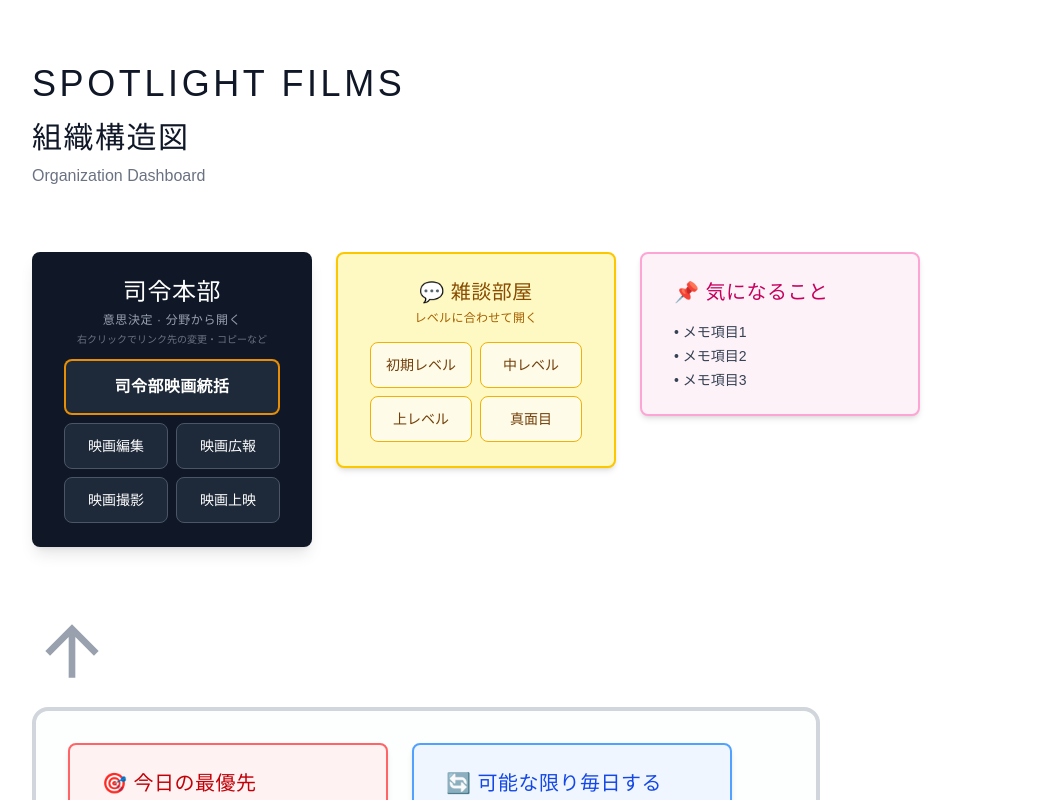
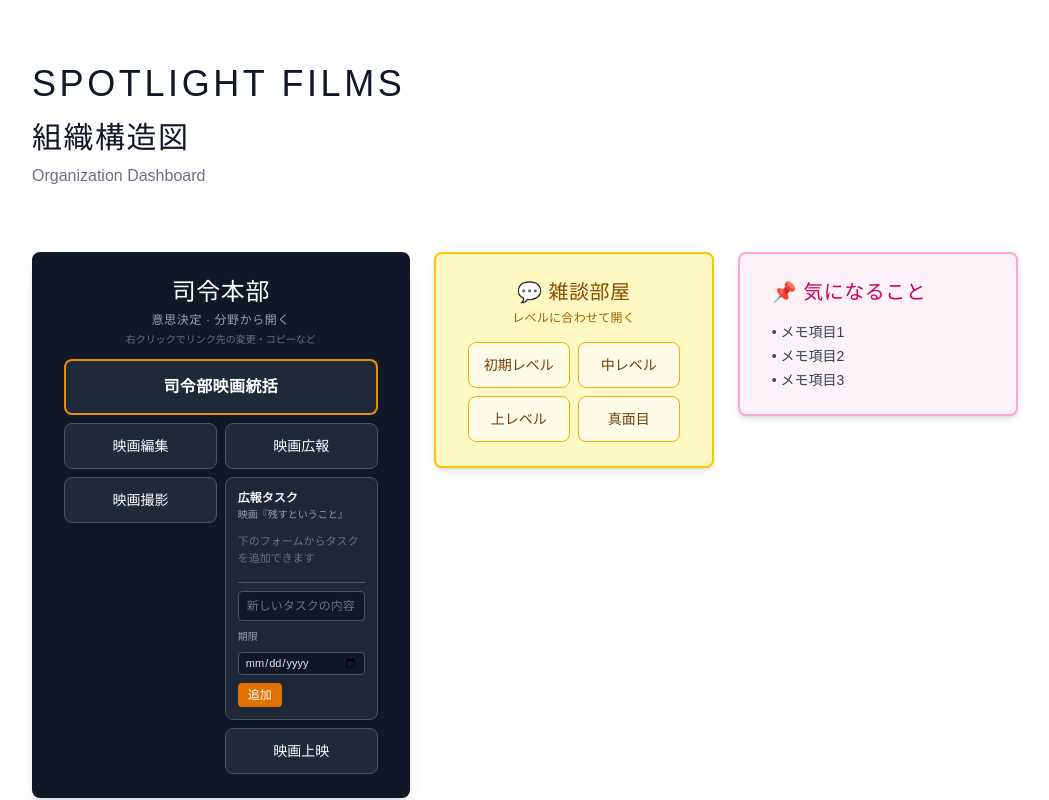
Before and after one commit to spotlight2016red-cmyk/matome-app, a Next.js app: page / in a window 1280 px wide. Shown: the top 800 px of the page, without its empty margins (32-1081 px from the left). Built offline with nearby package versions, Linux system fonts and the light colour scheme.

Commit message:
refactor: move 広報タスク under 司令本部 映画広報; drop from KAIRŌ
Made-with: Cursor

```diff
--- a/app/components/OrganizationChart.tsx
+++ b/app/components/OrganizationChart.tsx
@@ -23,7 +23,7 @@ const defaultMemoItems = ["メモ項目1", "メモ項目2", "メモ項目3"];
 
 type PriorityTaskItem = { task: string; time: string; done: boolean };
 
-/** KAIRŌ「残すということ」広報枠の下のタスク */
+/** 司令本部「映画広報」下 — 映画『残すということ』用タスク */
 type KohoTaskItem = { id: string; content: string; due: string; done: boolean };
 
 const KAIRO_KOHO_TASKS_STORAGE_KEY = "kairoNokotoniKohoTasks";
@@ -389,7 +389,7 @@ export function OrganizationChart() {
         {/* 最上部：司令本部、雑談部屋、気になること枠 */}
         <div className="flex flex-wrap gap-6 items-start w-full">
           {/* 司令本部（映画統括＋分野別4リンク） */}
-          <div className="bg-gray-900 text-white px-8 py-6 rounded-lg shadow-lg min-w-[280px] max-w-md">
+          <div className="bg-gray-900 text-white px-8 py-6 rounded-lg shadow-lg min-w-[280px] max-w-xl">
             <div className="text-2xl mb-1 tracking-wide text-center">司令本部</div>
             <p className="text-xs text-gray-400 text-center mb-1 tracking-wider">
               意思決定 · 分野から開く
@@ -414,26 +414,178 @@ export function OrganizationChart() {
               >
                 {shireibuTopLink.label}
               </a>
-              <div className="grid grid-cols-2 gap-2">
-                {shireibuLinks.map(({ label }) => (
+              <div className="flex gap-2 items-start">
+                <div className="flex min-w-0 flex-1 flex-col gap-2">
                   <a
-                    key={label}
-                    href={shireibuHref(label)}
+                    href={shireibuHref("映画編集")}
                     target="_blank"
                     rel="noopener noreferrer"
                     onContextMenu={(e) => {
                       e.preventDefault();
                       setShireibuLinkMenu({
-                        label,
+                        label: "映画編集",
                         x: e.clientX,
                         y: e.clientY,
                       });
                     }}
                     className="flex items-center justify-center text-center text-sm font-medium text-white bg-gray-800 border border-gray-600 rounded-lg px-3 py-3 hover:bg-gray-700 transition-colors"
                   >
-                    {label}
+                    映画編集
                   </a>
-                ))}
+                  <a
+                    href={shireibuHref("映画撮影")}
+                    target="_blank"
+                    rel="noopener noreferrer"
+                    onContextMenu={(e) => {
+                      e.preventDefault();
+                      setShireibuLinkMenu({
+                        label: "映画撮影",
+                        x: e.clientX,
+                        y: e.clientY,
+                      });
+                    }}
+                    className="flex items-center justify-center text-center text-sm font-medium text-white bg-gray-800 border border-gray-600 rounded-lg px-3 py-3 hover:bg-gray-700 transition-colors"
+                  >
+                    映画撮影
+                  </a>
+                </div>
+                <div className="flex min-w-0 flex-1 flex-col gap-2">
+                  <a
+                    href={shireibuHref("映画広報")}
+                    target="_blank"
+                    rel="noopener noreferrer"
+                    onContextMenu={(e) => {
+                      e.preventDefault();
+                      setShireibuLinkMenu({
+                        label: "映画広報",
+                        x: e.clientX,
+                        y: e.clientY,
+                      });
+                    }}
+                    className="flex items-center justify-center text-center text-sm font-medium text-white bg-gray-800 border border-gray-600 rounded-lg px-3 py-3 hover:bg-gray-700 transition-colors"
+                  >
+                    映画広報
+                  </a>
+                  <div
+                    className="rounded-lg border border-gray-600 bg-gray-800/95 p-3 shadow-sm text-left"
+                    onClick={(e) => e.stopPropagation()}
+                  >
+                    <div className="text-xs font-semibold text-gray-100 mb-2">
+                      広報タスク
+                      <span className="block text-[10px] font-normal text-gray-400 mt-0.5">
+                        映画『残すということ』
+                      </span>
+                    </div>
+                    <div className="space-y-2 max-h-64 overflow-y-auto">
+                      {kohoTasks.length === 0 && (
+                        <p className="text-[11px] text-gray-500 py-1">
+                          下のフォームからタスクを追加できます
+                        </p>
+                      )}
+                      {kohoTasks.map((t) => (
+                        <div
+                          key={t.id}
+                          className={`rounded border border-gray-600 bg-gray-900/60 p-2 space-y-1.5 ${t.done ? "opacity-75" : ""}`}
+                        >
+                          <div className="flex items-start gap-2">
+                            <label className="flex flex-col items-center gap-0.5 shrink-0 pt-0.5 cursor-pointer">
+                              <input
+                                type="checkbox"
+                                checked={t.done}
+                                onChange={() =>
+                                  handleUpdateKohoTask(t.id, {
+                                    done: !t.done,
+                                  })
+                                }
+                                className="size-3.5 rounded border-gray-500 bg-gray-900"
+                                aria-label="完了"
+                              />
+                              <span className="text-[9px] text-gray-400 leading-none">
+                                済
+                              </span>
+                            </label>
+                            <input
+                              type="text"
+                              value={t.content}
+                              onChange={(e) =>
+                                handleUpdateKohoTask(t.id, {
+                                  content: e.target.value,
+                                })
+                              }
+                              className={`flex-1 min-w-0 text-xs rounded px-1.5 py-0.5 border border-gray-600 bg-gray-900 text-gray-100 focus:border-blue-400 focus:outline-none ${t.done ? "line-through text-gray-500" : ""}`}
+                              placeholder="内容"
+                            />
+                            <button
+                              type="button"
+                              onClick={() => handleDeleteKohoTask(t.id)}
+                              className="shrink-0 text-red-400 hover:text-red-300 text-base leading-none px-0.5"
+                              aria-label="削除"
+                            >
+                              ×
+                            </button>
+                          </div>
+                          <div className="space-y-0.5">
+                            <span className="text-[10px] text-gray-400">期限</span>
+                            <input
+                              type="date"
+                              value={t.due}
+                              onChange={(e) =>
+                                handleUpdateKohoTask(t.id, {
+                                  due: e.target.value,
+                                })
+                              }
+                              className="w-full text-[11px] rounded px-1.5 py-0.5 border border-gray-600 bg-gray-900 text-gray-200"
+                            />
+                          </div>
+                        </div>
+                      ))}
+                    </div>
+                    <div className="mt-3 pt-2 border-t border-gray-600 space-y-2">
+                      <input
+                        type="text"
+                        value={newKohoContent}
+                        onChange={(e) => setNewKohoContent(e.target.value)}
+                        onKeyDown={(e) => {
+                          if (e.key === "Enter") handleAddKohoTask();
+                        }}
+                        placeholder="新しいタスクの内容"
+                        className="w-full text-xs rounded px-2 py-1.5 border border-gray-600 bg-gray-900 text-gray-100 placeholder:text-gray-500"
+                      />
+                      <div className="flex flex-wrap items-center gap-2">
+                        <span className="text-[10px] text-gray-400 shrink-0">期限</span>
+                        <input
+                          type="date"
+                          value={newKohoDue}
+                          onChange={(e) => setNewKohoDue(e.target.value)}
+                          className="flex-1 min-w-[7rem] text-[11px] rounded px-1.5 py-0.5 border border-gray-600 bg-gray-900 text-gray-200"
+                        />
+                        <button
+                          type="button"
+                          onClick={handleAddKohoTask}
+                          className="shrink-0 text-xs bg-amber-600 text-white px-2.5 py-1 rounded hover:bg-amber-500"
+                        >
+                          追加
+                        </button>
+                      </div>
+                    </div>
+                  </div>
+                  <a
+                    href={shireibuHref("映画上映")}
+                    target="_blank"
+                    rel="noopener noreferrer"
+                    onContextMenu={(e) => {
+                      e.preventDefault();
+                      setShireibuLinkMenu({
+                        label: "映画上映",
+                        x: e.clientX,
+                        y: e.clientY,
+                      });
+                    }}
+                    className="flex items-center justify-center text-center text-sm font-medium text-white bg-gray-800 border border-gray-600 rounded-lg px-3 py-3 hover:bg-gray-700 transition-colors"
+                  >
+                    映画上映
+                  </a>
+                </div>
               </div>
             </div>
           </div>
@@ -989,12 +1141,12 @@ export function OrganizationChart() {
                     {/* 3つの要素（横並び）— 映画『残すということ』 */}
                     <div className="flex flex-col md:flex-row gap-6 mt-8 items-stretch">
                       {/* 広報 */}
-                      <div className="w-64 shrink-0 flex flex-col gap-3">
+                      <div className="w-56 shrink-0">
                         <a
                           href="https://chatgpt.com/share/69d1a685-708c-83a7-8df5-895b36ce7ad7"
                           target="_blank"
                           rel="noopener noreferrer"
-                          className="block bg-white border-2 border-gray-200 px-6 py-6 rounded-lg shadow-sm hover:shadow-md transition-shadow cursor-pointer"
+                          className="block bg-white border-2 border-gray-200 px-6 py-6 rounded-lg shadow-sm hover:shadow-md transition-shadow h-full cursor-pointer"
                         >
                           <div className="text-center">
                             <div className="text-lg mb-3 text-gray-900 tracking-wide">広報</div>
@@ -1006,109 +1158,6 @@ export function OrganizationChart() {
                             </div>
                           </div>
                         </a>
-                        <div
-                          className="rounded-lg border border-gray-200 bg-white p-3 shadow-sm text-left"
-                          onClick={(e) => e.stopPropagation()}
-                        >
-                          <div className="text-xs font-semibold text-gray-800 mb-2">
-                            広報タスク
-                            <span className="block text-[10px] font-normal text-gray-500 mt-0.5">
-                              映画『残すということ』
-                            </span>
-                          </div>
-                          <div className="space-y-2 max-h-64 overflow-y-auto">
-                            {kohoTasks.length === 0 && (
-                              <p className="text-[11px] text-gray-400 py-1">
-                                下のフォームからタスクを追加できます
-                              </p>
-                            )}
-                            {kohoTasks.map((t) => (
-                              <div
-                                key={t.id}
-                                className={`rounded border border-gray-100 bg-gray-50/90 p-2 space-y-1.5 ${t.done ? "opacity-80" : ""}`}
-                              >
-                                <div className="flex items-start gap-2">
-                                  <label className="flex flex-col items-center gap-0.5 shrink-0 pt-0.5 cursor-pointer">
-                                    <input
-                                      type="checkbox"
-                                      checked={t.done}
-                                      onChange={() =>
-                                        handleUpdateKohoTask(t.id, {
-                                          done: !t.done,
-                                        })
-                                      }
-                                      className="size-3.5 rounded border-gray-300"
-                                      aria-label="完了"
-                                    />
-                                    <span className="text-[9px] text-gray-500 leading-none">
-                                      済
-                                    </span>
-                                  </label>
-                                  <input
-                                    type="text"
-                                    value={t.content}
-                                    onChange={(e) =>
-                                      handleUpdateKohoTask(t.id, {
-                                        content: e.target.value,
-                                      })
-                                    }
-                                    className={`flex-1 min-w-0 text-xs border border-transparent rounded px-1.5 py-0.5 bg-white focus:border-blue-300 focus:outline-none ${t.done ? "line-through text-gray-400" : "text-gray-800"}`}
-                                    placeholder="内容"
-                                  />
-                                  <button
-                                    type="button"
-                                    onClick={() => handleDeleteKohoTask(t.id)}
-                                    className="shrink-0 text-red-500 hover:text-red-700 text-base leading-none px-0.5"
-                                    aria-label="削除"
-                                  >
-                                    ×
-                                  </button>
-                                </div>
-                                <div className="space-y-0.5">
-                                  <span className="text-[10px] text-gray-500">期限</span>
-                                  <input
-                                    type="date"
-                                    value={t.due}
-                                    onChange={(e) =>
-                                      handleUpdateKohoTask(t.id, {
-                                        due: e.target.value,
-                                      })
-                                    }
-                                    className="w-full text-[11px] border border-gray-200 rounded px-1.5 py-0.5 bg-white"
-                                  />
-                                </div>
-                              </div>
-                            ))}
-                          </div>
-                          <div className="mt-3 pt-2 border-t border-gray-200 space-y-2">
-                            <input
-                              type="text"
-                              value={newKohoContent}
-                              onChange={(e) => setNewKohoContent(e.target.value)}
-                              onKeyDown={(e) => {
-                                if (e.key === "Enter") handleAddKohoTask();
-                              }}
-                              placeholder="新しいタスクの内容"
-                              className="w-full text-xs border border-gray-200 rounded px-2 py-1.5"
-                            />
-                            <div className="flex flex-wrap items-center gap-2">
-                              <span className="text-[10px] text-gray-500 shrink-0">期限</span>
-                              <input
-                                type="date"
-                                value={newKohoDue}
-                                onChange={(e) => setNewKohoDue(e.target.value)}
-                                className="flex-1 min-w-[7rem] text-[11px] border border-gray-200 rounded px-1.5 py-0.5"
-                              />
-                              <button
-                                type="button"
-                                onClick={handleAddKohoTask}
-                                className="shrink-0 text-xs bg-blue-600 text-white px-2.5 py-1 rounded hover:bg-blue-700"
-                              >
-                                追加
-                              </button>
-                            </div>
-                          </div>
-                        </div>
                       </div>
 
                       {/* 撮影・編集 */}
```
